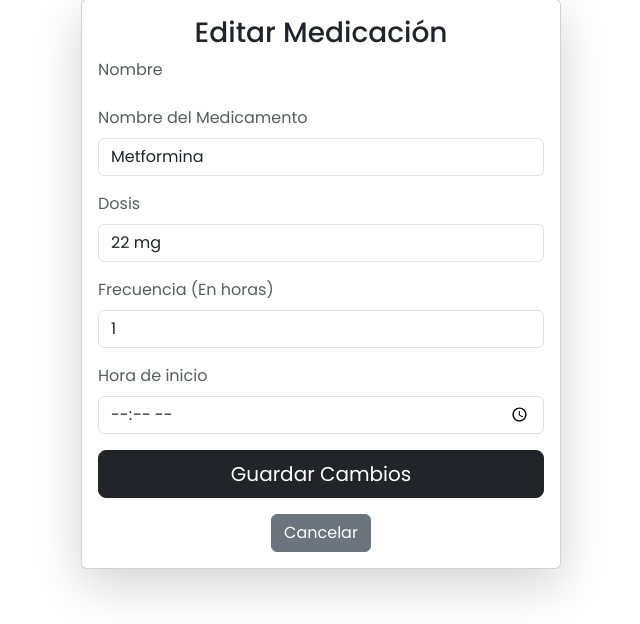
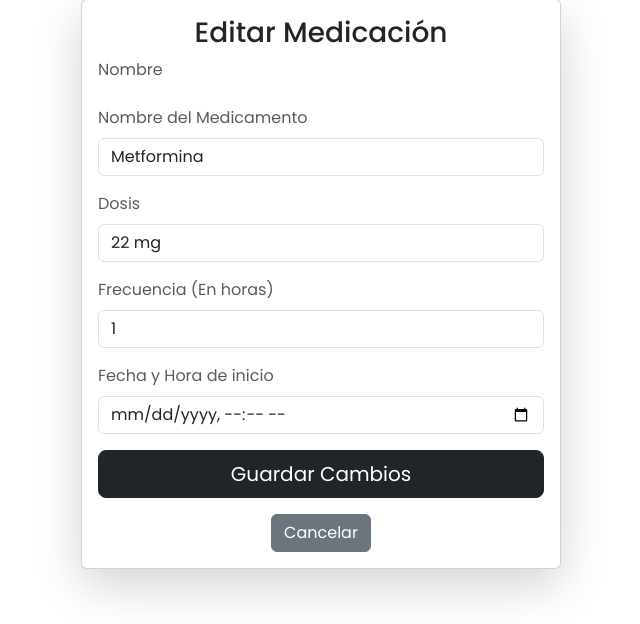
Before and after one commit to SantiagoEchavarria/Veta, a Django app: page /medicaciones/editar/24 in a window 1280 px wide. Shown: the part 216-840 px from the top of the page, without its empty margins (319-959 px from the left). Run offline with Django 5.2, Linux system fonts and the light colour scheme; a user stored in the database is signed in; data comes from the database, SQL or seed files in the repository; both versions use the stored data as it was after the commit.

Commit message:
Solucion de error en editar

```diff
--- a/medicaciones/templates/medicaciones/editar_medicacion.html
+++ b/medicaciones/templates/medicaciones/editar_medicacion.html
@@ -36,8 +36,8 @@
                     {{ form.frecuencia }}
                 </div>
                 <div class="mb-3">
-                    <label for="id_hora_inicio" class="form-label text-muted">Hora de inicio</label>
-                    <input type="time" name="hora_inicio" id="id_hora_inicio" class="form-control" required value="{{ form.hora_inicio.value|default:'' }}">
+                    <label for="id_hora_inicio" class="form-label text-muted">Fecha y Hora de inicio</label>
+                    <input type="datetime-local" name="hora_inicio" id="id_hora_inicio" class="form-control" required>
                 </div>
                 <div class="d-grid">
                     <button type="submit" class="btn btn-dark btn-lg">Guardar Cambios</button>
```
Also changed, not shown: db.sqlite3.
